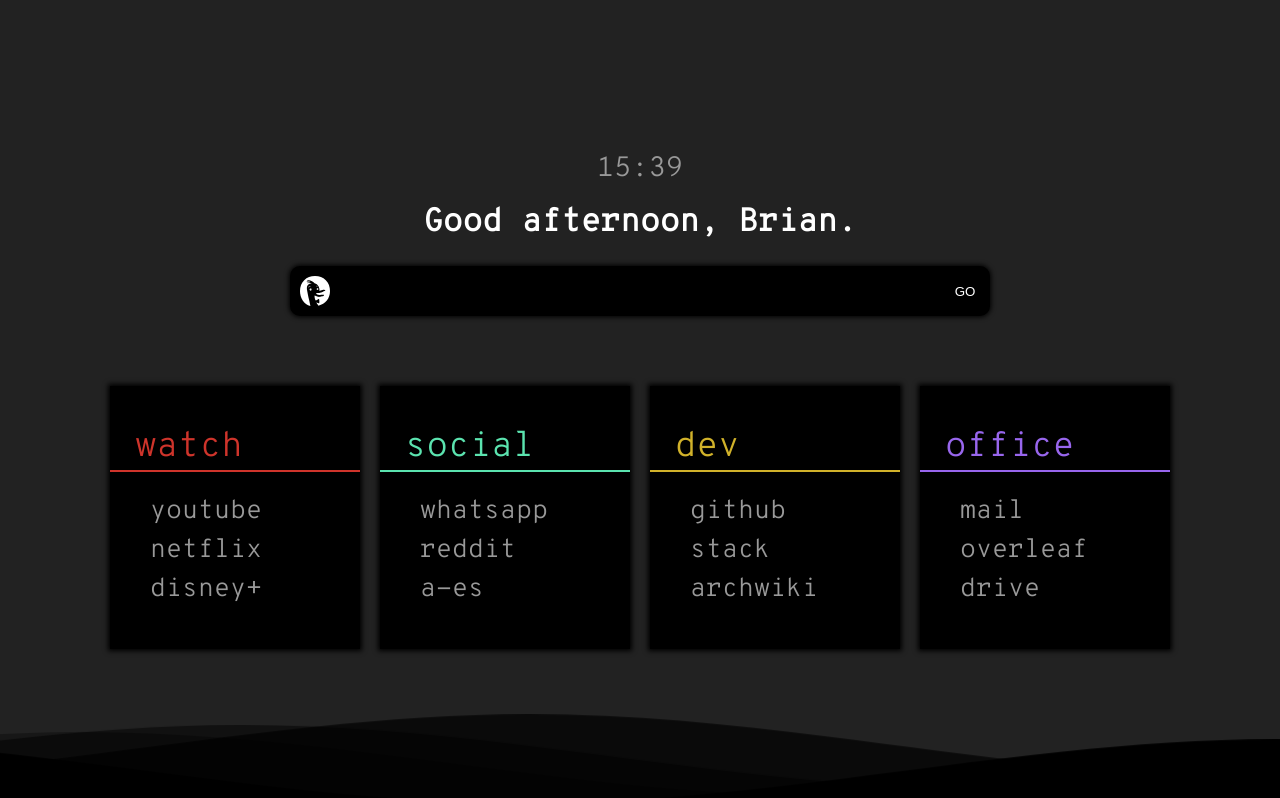
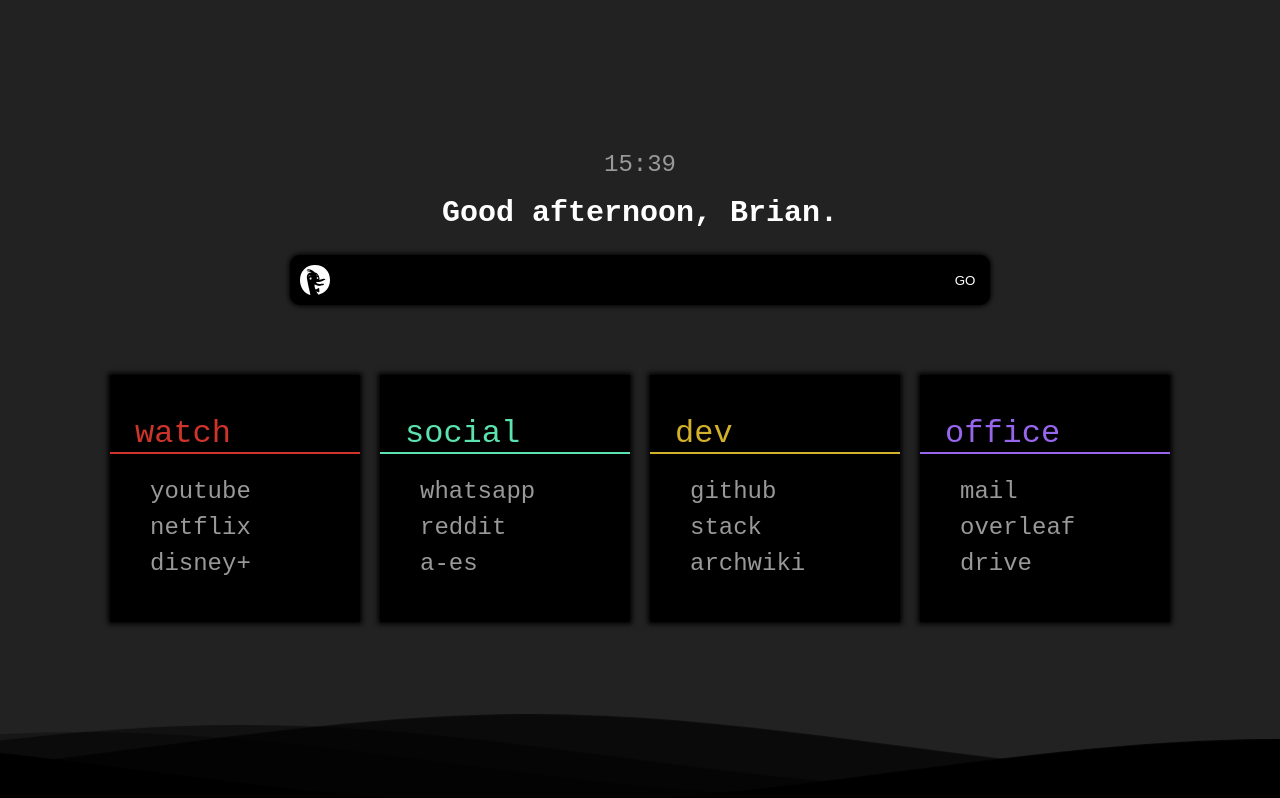
Before and after one commit to tosti007/startpage, a plain HTML site: page index.html in a window 1280 px wide. Drawn offline with Linux system fonts and the light colour scheme; files that its build step writes are made by us from their sources.

Commit message:
Change font

```diff
--- a/style.css
+++ b/style.css
@@ -8,18 +8,8 @@
     --foreground-dimmed: var(--color15);
 }
 
-/* latin */
-@font-face {
-    font-family: 'Overpass Mono';
-    font-style: normal;
-    font-weight: 300;
-    font-display: swap;
-    src: local('Overpass Mono Light'), local('OverpassMono-Light'), url(Overpass_Mono.woff2) format('woff2');
-    unicode-range: U+0000-00FF, U+0131, U+0152-0153, U+02BB-02BC, U+02C6, U+02DA, U+02DC, U+2000-206F, U+2074, U+20AC, U+2122, U+2191, U+2193, U+2212, U+2215, U+FEFF, U+FFFD;
-}
-
 body {
-    font-family: 'Overpass Mono', monospace;
+    font-family: 'InputSans Nerd Font', monospace;
     background-color: var(--sp-background-light);
     margin: 0;
     padding: 0;
@@ -73,14 +63,14 @@ body {
 }
 .lists p {
     color: inherit;
-    font-size: 35px;
+    font-size: 32px;
     margin: 0px 0px 20px 0px;
     border-bottom: 2px solid;
 }
 .lists a, .lists a:visited, .lists a:link, .lists a:active {
     color: var(--foreground-dimmed);
     text-decoration: none;
-    font-size: 26px;
+    font-size: 24px;
     text-indent: 15px;
     line-height: 1.5;
 }
@@ -100,12 +90,12 @@ body {
     color: var(--foreground) !important
 }
 #greeting {
-    font-size: 32px;
+    font-size: 30px;
     color: var(--foreground);
 }
 #time {
     color: var(--foreground-dimmed);
-    font-size: 28px;
+    font-size: 24px;
 }
 
 /*--------------------------------------------------------*/
@@ -119,7 +109,7 @@ body {
     justify-content: center;
     margin: 20px auto 60px;
     width: 700px;
-    font-size: 20px;
+    font-size: 18px;
 
     background-color: var(--background);
     border-radius: 10px;
```
Also changed, not shown: Overpass_Mono.woff2 (deleted).
